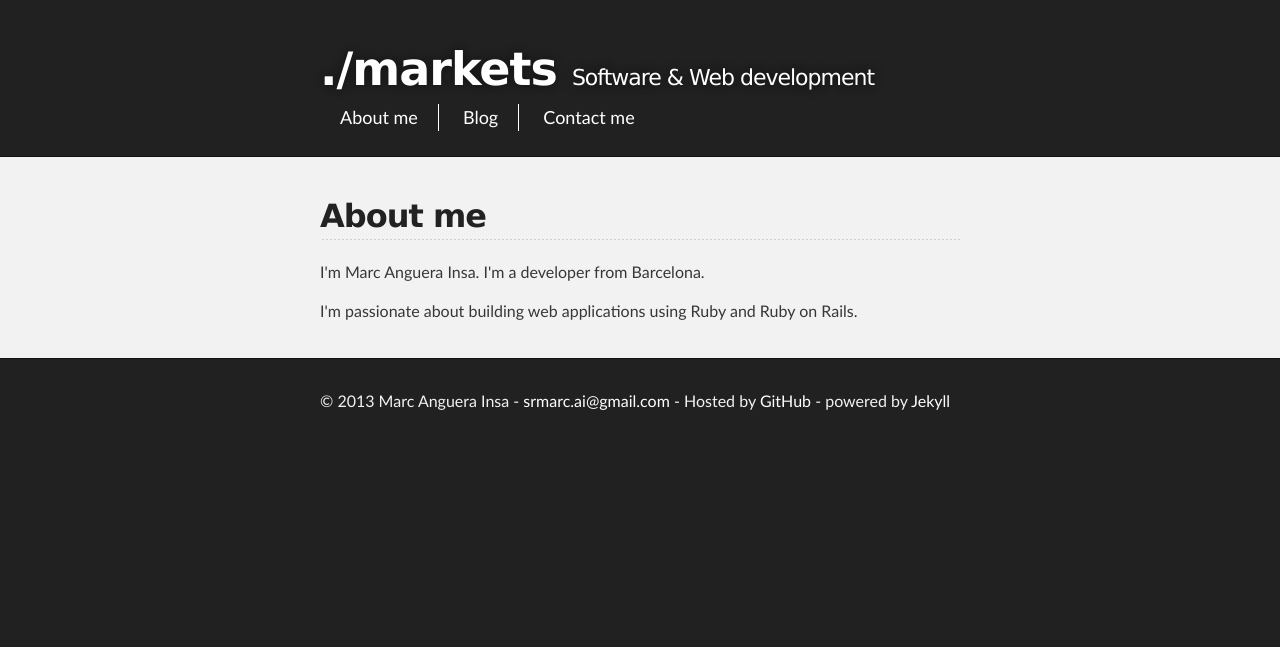
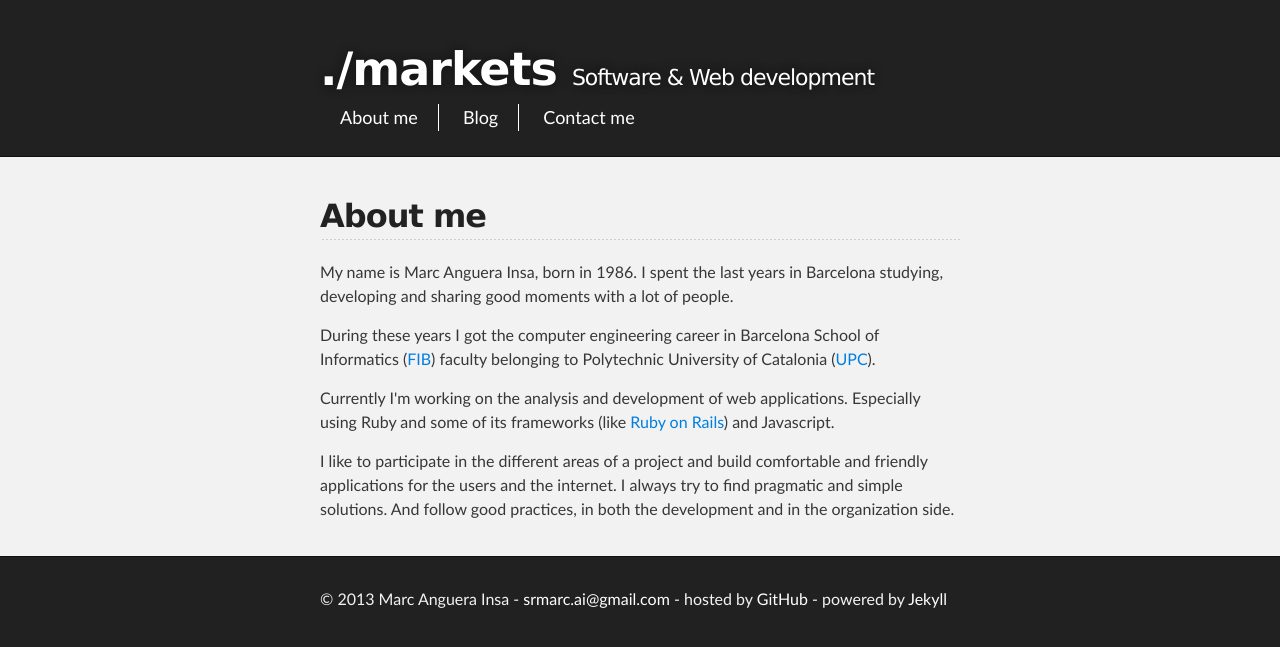
Before and after one commit to markets/markets.github.io, a Jekyll site: the page built from about/index.html, in a window 1280 px wide. Shown: the top 647 px of the page. Built offline with Jekyll 4.4.1, drawn with Linux system fonts in a browser that asks for light colours.

Commit message:
update about section

```diff
--- a/_layouts/default.html
+++ b/_layouts/default.html
@@ -39,7 +39,7 @@
   <!-- FOOTER  -->
   <div id="footer_wrap" class="outer">
     <footer class="inner">
-      <p>&copy; 2013 Marc Anguera Insa - <a href="mailto:srmarc.ai@gmail.com" title="Email me">srmarc.ai@gmail.com</a> - Hosted by <a href="https://github.com">GitHub</a> - powered by <a href="http://jekyllrb.com/">Jekyll</a></p>
+      <p>&copy; 2013 Marc Anguera Insa - <a href="mailto:srmarc.ai@gmail.com" title="Email me">srmarc.ai@gmail.com</a> - hosted by <a href="https://github.com">GitHub</a> - powered by <a href="http://jekyllrb.com/">Jekyll</a></p>
     </footer>
   </div>
 
--- a/about/index.html
+++ b/about/index.html
@@ -5,6 +5,10 @@ title: ./markets - about
 
 <h2>About me</h2>
 
-<p>I'm Marc Anguera Insa. I'm a developer from Barcelona.</p>
+<p>My name is <b>Marc Anguera Insa</b>, born in 1986. I spent the last years in Barcelona studying, developing and sharing good moments with a lot of people.</p>
 
-<p>I'm passionate about building web applications using Ruby and Ruby on Rails.</p>
+<p>During these years I got the computer engineering career in Barcelona School of Informatics (<a href="http://www.fib.upc.edu/" target="_blank">FIB</a>) faculty belonging to Polytechnic University of Catalonia (<a href="http://www.upc.edu/">UPC</a>).</p>
+
+<p>Currently I'm working on the analysis and development of web applications. Especially using Ruby and some of its frameworks (like <a href="http://rubyonrails.org/">Ruby on Rails</a>) and Javascript.</p>
+
+<p>I like to participate in the different areas of a project and build comfortable and friendly applications for the users and the internet. I always try to find pragmatic and simple solutions. And follow good practices, in both the development and in the organization side.</p>
--- a/index.html
+++ b/index.html
@@ -5,7 +5,7 @@ title: ./markets
 
 <p>Hi! What's up?</p>
 
-<p>I'm <strong>Marc Anguera Insa</strong>. I'm a developer from Barcelona.</p>
+<p>I'm <strong>Marc Anguera Insa</strong>. I'm developer. I live in Barcelona.</p>
 
 <p>I'm passionate about building web applications using Ruby and Ruby on Rails.</p>
 
```
